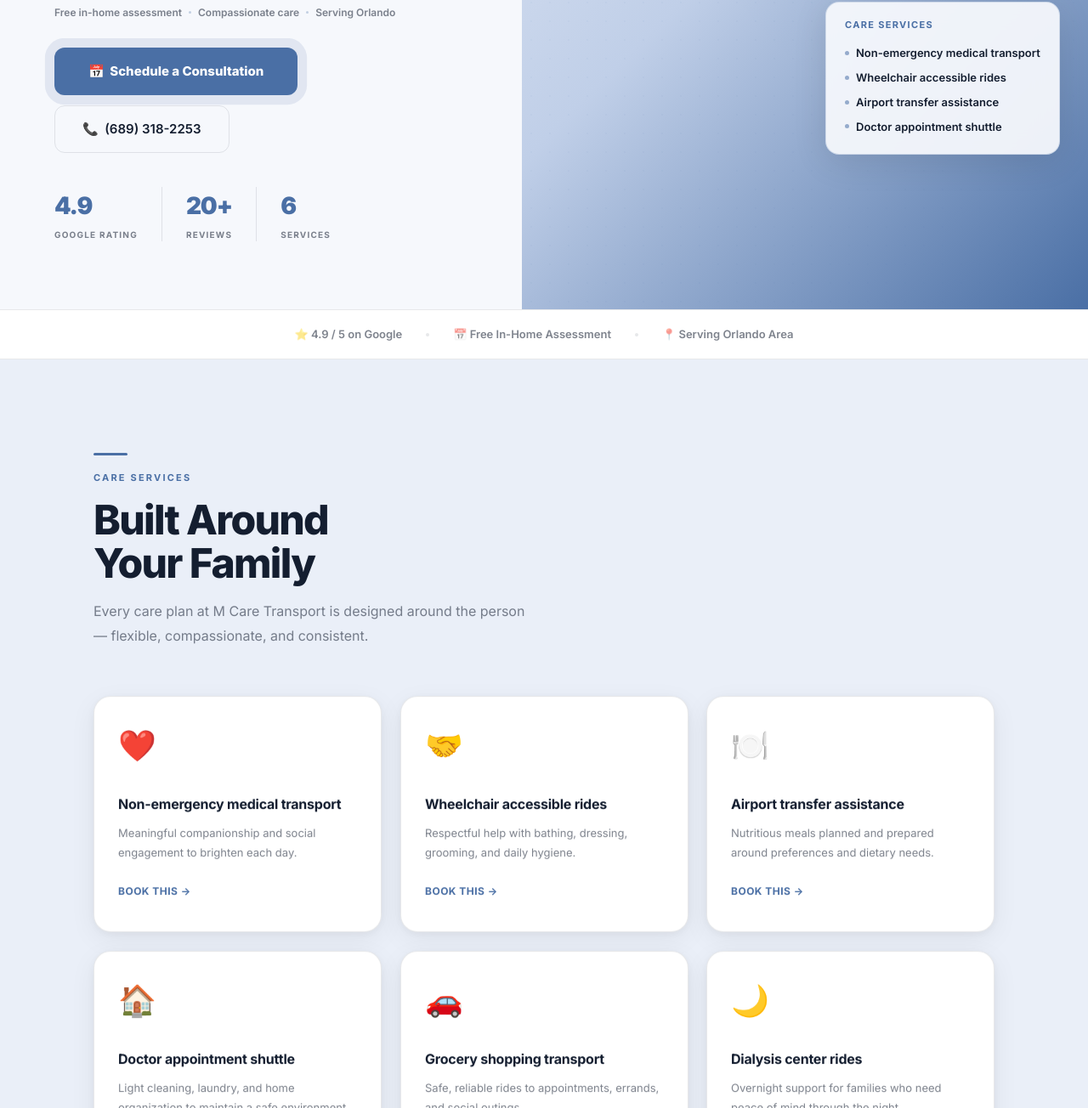
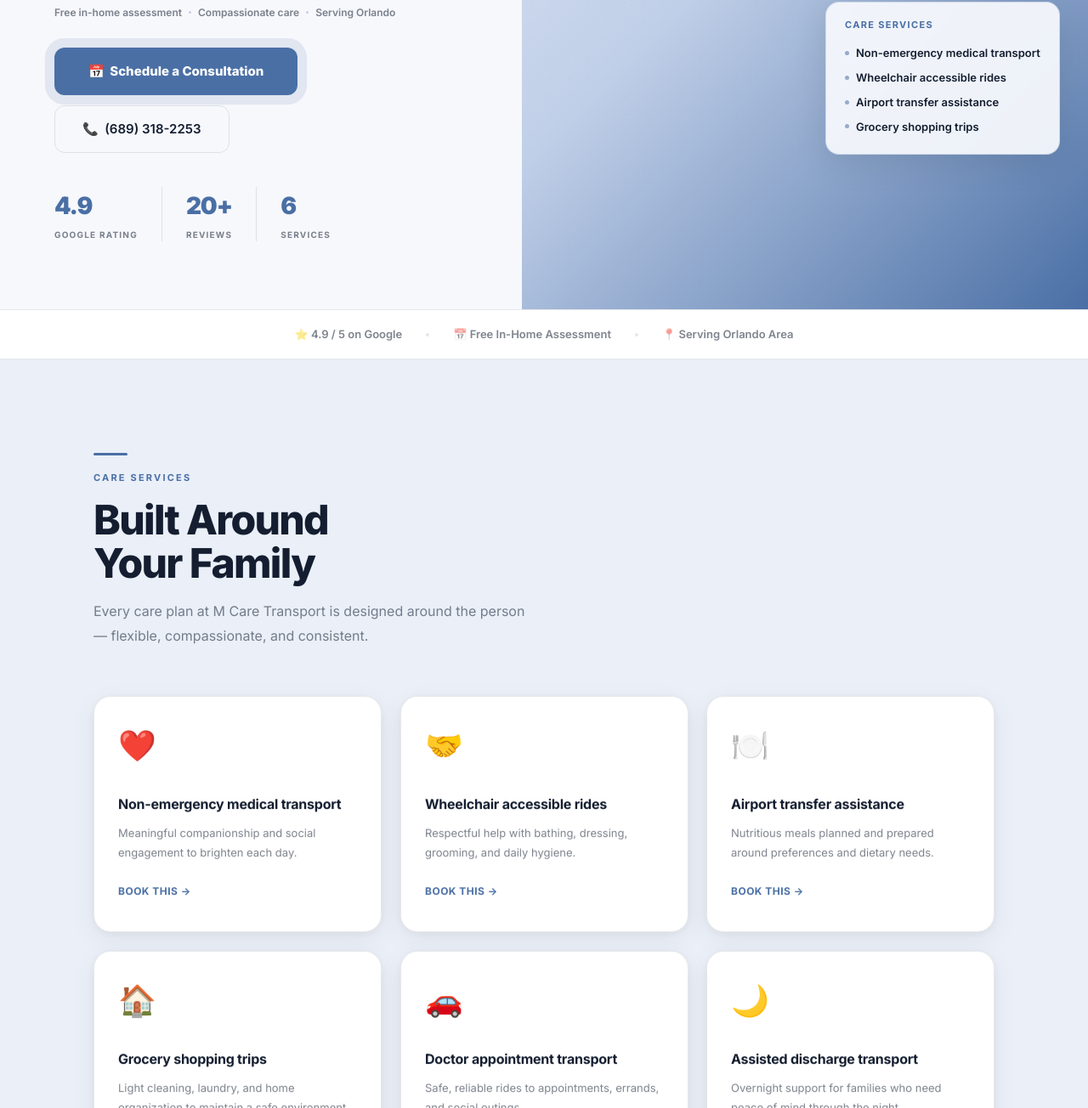
Before and after one commit to gibarra365/m-care-transport, a plain HTML site: page index.html in a window 1280 px wide. Shown: the part 716-2020 px from the top of the page at 85% size. Drawn offline with Linux system fonts and the light colour scheme.

Commit message:
Update index.html

```diff
--- a/index.html
+++ b/index.html
@@ -373,7 +373,7 @@ footer{background:#141e30;border-top:1px solid rgba(255,255,255,.06);padding:24p
   </svg>
   <div class="hiv-svc-card">
     <div class="hiv-svc-title">Care Services</div>
-    <div class="hiv-svc-row"><div class="hiv-svc-chip"></div>Non-emergency medical transport</div><div class="hiv-svc-row"><div class="hiv-svc-chip"></div>Wheelchair accessible rides</div><div class="hiv-svc-row"><div class="hiv-svc-chip"></div>Airport transfer assistance</div><div class="hiv-svc-row"><div class="hiv-svc-chip"></div>Doctor appointment shuttle</div>
+    <div class="hiv-svc-row"><div class="hiv-svc-chip"></div>Non-emergency medical transport</div><div class="hiv-svc-row"><div class="hiv-svc-chip"></div>Wheelchair accessible rides</div><div class="hiv-svc-row"><div class="hiv-svc-chip"></div>Airport transfer assistance</div><div class="hiv-svc-row"><div class="hiv-svc-chip"></div>Grocery shopping trips</div>
   </div>
   <div class="hiv-rating-card">
     <div class="hiv-rating-stars">★★★★★</div>
@@ -419,19 +419,19 @@ footer{background:#141e30;border-top:1px solid rgba(255,255,255,.06);padding:24p
       </div>
       <div class="svc-card tilt reveal" style="animation-delay:0.26s">
         <span class="svc-icon">🏠</span>
-        <div class="svc-name">Doctor appointment shuttle</div>
+        <div class="svc-name">Grocery shopping trips</div>
         <p class="svc-desc">Light cleaning, laundry, and home organization to maintain a safe environment.</p>
         <a href="#booking" class="svc-link">Book This &#8594;</a>
       </div>
       <div class="svc-card tilt reveal" style="animation-delay:0.33s">
         <span class="svc-icon">🚗</span>
-        <div class="svc-name">Grocery shopping transport</div>
+        <div class="svc-name">Doctor appointment transport</div>
         <p class="svc-desc">Safe, reliable rides to appointments, errands, and social outings.</p>
         <a href="#booking" class="svc-link">Book This &#8594;</a>
       </div>
       <div class="svc-card tilt reveal" style="animation-delay:0.40s">
         <span class="svc-icon">🌙</span>
-        <div class="svc-name">Dialysis center rides</div>
+        <div class="svc-name">Assisted discharge transport</div>
         <p class="svc-desc">Overnight support for families who need peace of mind through the night.</p>
         <a href="#booking" class="svc-link">Book This &#8594;</a>
       </div>
@@ -645,7 +645,7 @@ footer{background:#141e30;border-top:1px solid rgba(255,255,255,.06);padding:24p
           <label>Service</label>
           <select>
             <option value="">Select a service…</option>
-            <option>Non-emergency medical transport</option><option>Wheelchair accessible rides</option><option>Airport transfer assistance</option><option>Doctor appointment shuttle</option><option>Grocery shopping transport</option><option>Dialysis center rides</option>
+            <option>Non-emergency medical transport</option><option>Wheelchair accessible rides</option><option>Airport transfer assistance</option><option>Grocery shopping trips</option><option>Doctor appointment transport</option><option>Assisted discharge transport</option>
           </select>
         </div>
         <div class="form-field"><label>Message (optional)</label><textarea rows="3" placeholder="Tell us more about what you need…"></textarea></div>
```
